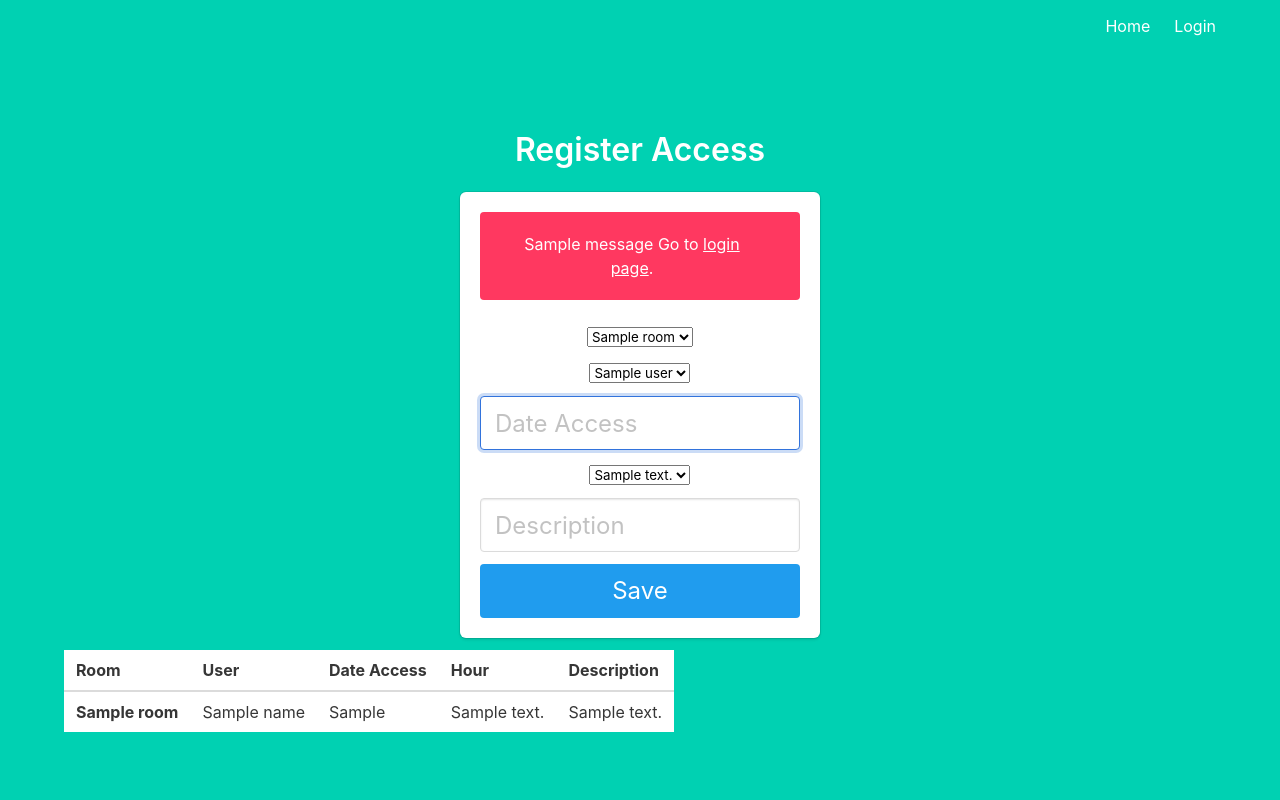
After one commit to GregBueno/flask_web, a Python web app: template templates/register_access.html in a window 1280 px wide. The commit adds this page. Run offline with Jinja, Linux system fonts and the light colour scheme; the template is opened without the code that fills it: most values are stand-ins (such as "Sample title", 1, 10 or a date in 2020); one stand-in notice (Sample message) is shown.

Commit message:
User Access

```diff
--- a/__init__.py
+++ b/__init__.py
@@ -10,7 +10,6 @@ def create_app():
 
     app.config['SECRET_KEY'] = 'thisismysecretkeydonotstealit'
     app.config['SQLALCHEMY_DATABASE_URI'] = 'sqlite:///db.sqlite3'
-    # app.config['USER_EMAIL_SENDER_EMAIL'] = "noreply@example.com"
 
     db.init_app(app)
 
@@ -19,9 +18,6 @@ def create_app():
     login_manager.init_app(app)
 
     from .models import User
-
-    # Setup Flask-User
-    # user_manager = UserManager(app, db, User)
 
     @login_manager.user_loader
     def load_user(user_id):
--- a/models.py
+++ b/models.py
@@ -39,9 +39,10 @@ class Hours(db.Model):
 class HourRegister(db.Model):
     id = db.Column(db.Integer,primary_key=True)
     room_id = db.Column(db.Integer)
+    user_id = db.Column(db.Integer)
     dt_access = db.Column(db.String(200))
     hours_id = db.Column(db.Integer)
-    desc = db.Column(db.String(1000))
+    description = db.Column(db.String(1000))
 
 class LogAccess(db.Model):
     id = db.Column(db.Integer,primary_key=True)
--- a/templates/base.html
+++ b/templates/base.html
@@ -29,32 +29,8 @@
                             {% endif %}
 
                             {% if current_user.is_authenticated %}
-                            <a href="{{ url_for('auth.users') }}" class="navbar-item">
-                                Users
-                            </a>
-                            {% endif %}
-
-                            {% if current_user.is_authenticated %}
-                            <a href="{{ url_for('auth.rooms') }}" class="navbar-item">
-                                Rooms
-                            </a>
-                            {% endif %}
-
-                            {% if current_user.is_authenticated %}
                             <a href="{{ url_for('auth.logaccess') }}" class="navbar-item">
                                 Log Access
-                            </a>
-                            {% endif %}
-
-                            {% if current_user.is_authenticated %}
-                            <a href="{{ url_for('main.profile') }}" class="navbar-item">
-                                Profile
-                            </a>
-                            {% endif %}
-
-                            {% if not current_user.is_authenticated %}
-                            <a href="{{ url_for('auth.login') }}" class="navbar-item">
-                                Login
                             </a>
                             {% endif %}
 
@@ -66,7 +42,25 @@
 
                             {% if current_user.is_authenticated %}
                             <a href="{{ url_for('auth.hours') }}" class="navbar-item">
-                                Register Hours
+                                Register Hour
+                            </a>
+                            {% endif %}
+
+                            {% if current_user.is_authenticated %}
+                            <a href="{{ url_for('auth.rooms') }}" class="navbar-item">
+                                Register Room
+                            </a>
+                            {% endif %}
+
+                            {% if current_user.is_authenticated %}
+                            <a href="{{ url_for('auth.register_access') }}" class="navbar-item">
+                                Register Access
+                            </a>
+                            {% endif %}
+
+                            {% if current_user.is_authenticated %}
+                            <a href="{{ url_for('main.profile') }}" class="navbar-item">
+                                Profile
                             </a>
                             {% endif %}
 
@@ -75,6 +69,13 @@
                                 Logout
                             </a>
                             {% endif %}
+
+                            {% if not current_user.is_authenticated %}
+                            <a href="{{ url_for('auth.login') }}" class="navbar-item">
+                                Login
+                            </a>
+                            {% endif %}
+
                         </div>
                     </div>
                 </div>
--- /dev/null
+++ b/templates/register_access.html
@@ -0,0 +1,84 @@
+{% extends "base.html" %}
+
+{% block content %}
+<div class="column is-4 is-offset-4">
+    <h3 class="title">Register Access</h3>
+    <div class="box">
+        {% with messages = get_flashed_messages() %}
+        {% if messages %}
+            <div class="notification is-danger">
+                {{ messages[0] }} Go to <a href="{{ url_for('auth.login') }}">login page</a>.
+            </div>
+        {% endif %}
+        {% endwith %}
+        <form action="/register_access" method="POST">
+
+            <div class="field">
+                <select name=room_list class="custom-select mr-sm-2" id="inlineFormCustomSelect">
+                    {% for r in room_list %}
+                    <option value= "{{r.id}}" SELECTED>{{r.room}}</option>"
+                    {% endfor %}
+                </select>
+            </div>
+
+            <div class="field">
+                <select name=user_list class="custom-select mr-sm-2" id="inlineFormCustomSelect">
+                    {% for u in user_list %}
+                    <option value= "{{u.id}}" SELECTED>{{u.name}}</option>"
+                    {% endfor %}
+                </select>
+            </div>
+
+            <div class="field">
+                <div class="control">
+                    <input class="input is-large" type="text" name="dt_access" placeholder="Date Access" autofocus="">
+                </div>
+            </div>
+
+            <div class="field">
+                <select name=hour_list class="custom-select mr-sm-2" id="inlineFormCustomSelect">
+                    {% for h in list_hour %}
+                    <option value= "{{h.id}}" SELECTED>{{h.desc_hour}}</option>"
+                    {% endfor %}
+                </select>
+            </div>
+
+            <div class="field">
+                <div class="control">
+                    <input class="input is-large" type="text" name="description" placeholder="Description" autofocus="">
+                </div>
+            </div>
+
+            <button class="button is-block is-info is-large is-fullwidth">Save</button>
+        </form>
+    </div>
+</div>
+
+<div class="flight-container" style="overflow: auto; max-height: 80vh">
+    <div class="table-responsive">
+        <table class="table" id="list_access">
+            <thead>
+                <tr>
+                    <th scope="col">Room</th>
+                    <th scope="col">User</th>
+                    <th scope="col">Date Access</th>
+                    <th scope="col">Hour</th>
+                    <th scope="col">Description</th>
+                </tr>
+            </thead>
+            <tbody>
+            {% for tt in list_access %}
+                <tr id={{ tt[0].id }}>
+                    <th scope="row">{{ tt[1].room }}</th>
+                    <td> {{ tt[2].name }} </td>
+                    <td> {{ tt[0].dt_access }} </td>
+                    <td> {{ tt[3].desc_hour }} </td>
+                    <td> {{ tt[0].description }} </td>
+                </tr>
+            {% endfor %}
+            </tbody>
+        </table>
+    </div>
+</div>
+
+{% endblock %}
--- a/templates/rooms.html
+++ b/templates/rooms.html
@@ -2,7 +2,7 @@
 
 {% block content %}
 <div class="column is-4 is-offset-4">
-    <h3 class="title">Register</h3>
+    <h3 class="title">Room</h3>
     <div class="box">
         {% with messages = get_flashed_messages() %}
         {% if messages %}
@@ -11,7 +11,7 @@
             </div>
         {% endif %}
         {% endwith %}
-        <form action="/signup" method="POST">
+        <form action="/rooms" method="POST">
             <div class="field">
                 <div class="control">
                     <input class="input is-large" type="room" name="room" placeholder="Room" autofocus="">
```
Also changed, not shown: auth.py (+100 -26 lines), pipeline.txt (+6 -5 lines), templates/access.html (+24 -1 lines), templates/hour.html (+7 -5 lines), templates/signup.html (+30 -1 lines), templates/users.html (deleted, +0 -28 lines), db.sqlite3.
